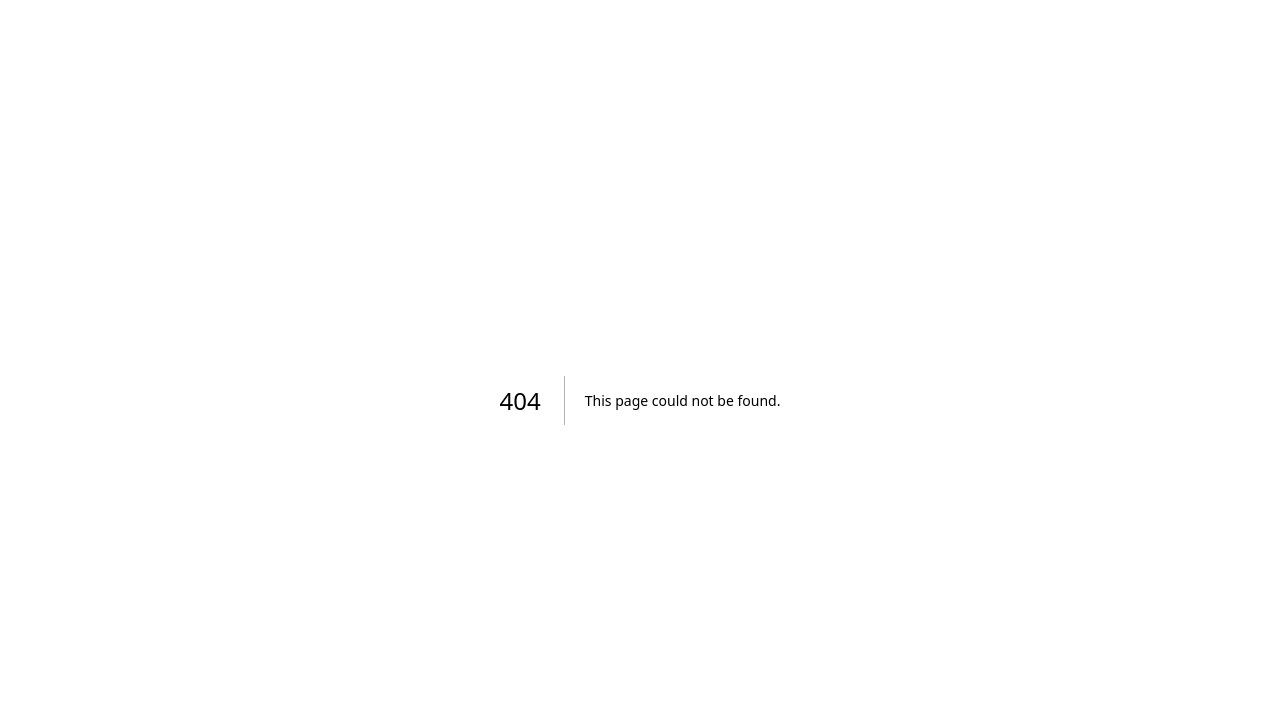
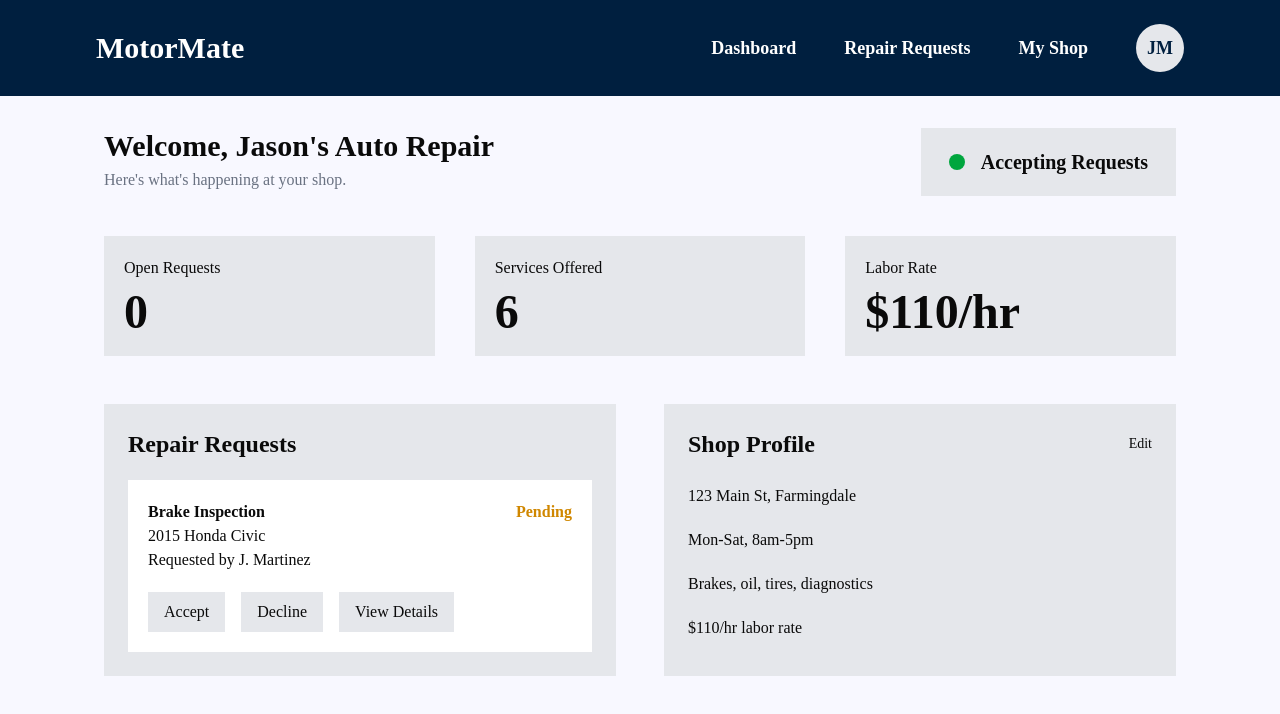
Before and after one commit to olaaroso/MotorMate, a Next.js app in the folder frontend/: page /mechanic in a window 1280 px wide. Before the commit this address had no page. Shown: the top 714 px of the page. Built offline with nearby package versions, Linux system fonts and the light colour scheme.

Commit message:
Updated UI

```diff
--- /dev/null
+++ b/frontend/app/mechanic/page.tsx
@@ -0,0 +1,175 @@
+export default function MechanicPage() {
+  return (
+    <div className="min-h-screen bg-[#F8F8FF]">
+
+      {/* NAVBAR */}
+      <header className="bg-[#001F3F] text-white">
+        <div className="mx-auto flex max-w-6xl items-center justify-between px-8 py-6">
+
+          <h1 className="text-3xl font-semibold">
+            MotorMate
+          </h1>
+
+          <nav className="flex items-center gap-12 text-lg font-semibold">
+            <a href="#">Dashboard</a>
+            <a href="#">Repair Requests</a>
+            <a href="#">My Shop</a>
+
+            <div className="flex h-12 w-12 items-center justify-center rounded-full bg-gray-200 font-bold text-[#001F3F]">
+              JM
+            </div>
+          </nav>
+
+        </div>
+      </header>
+
+
+      {/* MAIN CONTENT */}
+      <main className="mx-auto max-w-6xl px-10 py-8">
+
+        {/* WELCOME + STATUS */}
+        <section className="flex items-start justify-between">
+
+          <div>
+            <h2 className="text-3xl font-bold">
+              Welcome, Jason&apos;s Auto Repair
+            </h2>
+
+            <p className="mt-1 text-gray-500">
+              Here&apos;s what&apos;s happening at your shop.
+            </p>
+          </div>
+
+
+          <div className="flex items-center gap-4 bg-gray-200 px-7 py-5">
+            <div className="h-4 w-4 rounded-full bg-green-600" />
+
+            <p className="text-xl font-bold">
+              Accepting Requests
+            </p>
+          </div>
+
+        </section>
+
+
+        {/* STAT CARDS */}
+        <section className="mt-10 grid grid-cols-3 gap-10">
+
+          <div className="bg-gray-200 p-5">
+            <p>Open Requests</p>
+            <p className="mt-2 text-5xl font-bold">0</p>
+          </div>
+
+          <div className="bg-gray-200 p-5">
+            <p>Services Offered</p>
+            <p className="mt-2 text-5xl font-bold">6</p>
+          </div>
+
+          <div className="bg-gray-200 p-5">
+            <p>Labor Rate</p>
+            <p className="mt-2 text-5xl font-bold">$110/hr</p>
+          </div>
+
+        </section>
+
+
+        {/* BOTTOM SECTION */}
+        <section className="mt-12 grid grid-cols-2 gap-12">
+
+          {/* REPAIR REQUESTS */}
+          <div className="bg-gray-200 p-6">
+
+            <h3 className="text-2xl font-bold">
+              Repair Requests
+            </h3>
+
+            <div className="mt-5 bg-white p-5">
+
+              <div className="flex justify-between">
+
+                <div>
+                  <p className="font-bold">
+                    Brake Inspection
+                  </p>
+
+                  <p>
+                    2015 Honda Civic
+                  </p>
+
+                  <p>
+                    Requested by J. Martinez
+                  </p>
+                </div>
+
+                <span className="font-semibold text-yellow-600">
+                  Pending
+                </span>
+
+              </div>
+
+
+              <div className="mt-5 flex gap-4">
+
+                <button className="bg-gray-200 px-4 py-2">
+                  Accept
+                </button>
+
+                <button className="bg-gray-200 px-4 py-2">
+                  Decline
+                </button>
+
+                <button className="bg-gray-200 px-4 py-2">
+                  View Details
+                </button>
+
+              </div>
+
+            </div>
+
+          </div>
+
+
+          {/* SHOP PROFILE */}
+          <div className="bg-gray-200 p-6">
+
+            <div className="flex justify-between">
+
+              <h3 className="text-2xl font-bold">
+                Shop Profile
+              </h3>
+
+              <button className="text-sm">
+                Edit
+              </button>
+
+            </div>
+
+            <div className="mt-6 space-y-5">
+
+              <p>
+                123 Main St, Farmingdale
+              </p>
+
+              <p>
+                Mon-Sat, 8am-5pm
+              </p>
+
+              <p>
+                Brakes, oil, tires, diagnostics
+              </p>
+
+              <p>
+                $110/hr labor rate
+              </p>
+
+            </div>
+
+          </div>
+
+        </section>
+
+      </main>
+
+    </div>
+  );
+}
```
Also changed, not shown: frontend/app/dashboard/page.tsx (added), frontend/app/garage/page.tsx (added), frontend/app/signin/page.tsx (added), frontend/app/signup/page.tsx (added).
